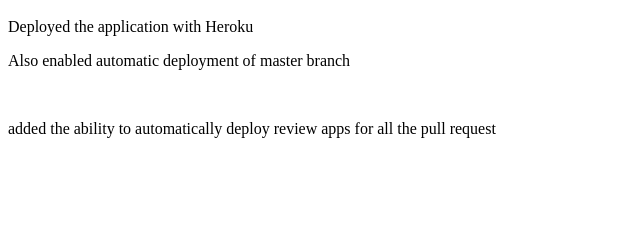
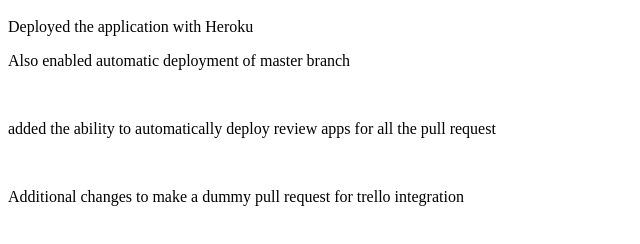
Before and after one commit to PradyumanAgrawal/Integration-test-repo, a website: page views/index.html in a window 1280 px wide. Shown: the part 48-292 px from the top of the page, without its empty margins (0-640 px from the left). Drawn offline with Linux system fonts and the light colour scheme.

Commit message:
Dummy pull request commit for trello integration

```diff
--- a/views/index.html
+++ b/views/index.html
@@ -10,4 +10,6 @@
 		<p>Also enabled automatic deployment of master branch</p>
 		<br>
 		<p>added the ability to automatically deploy review apps for all the pull request</p>
+		<br>
+		<p>Additional changes to make a dummy pull request for trello integration</p>
 </body>
```
